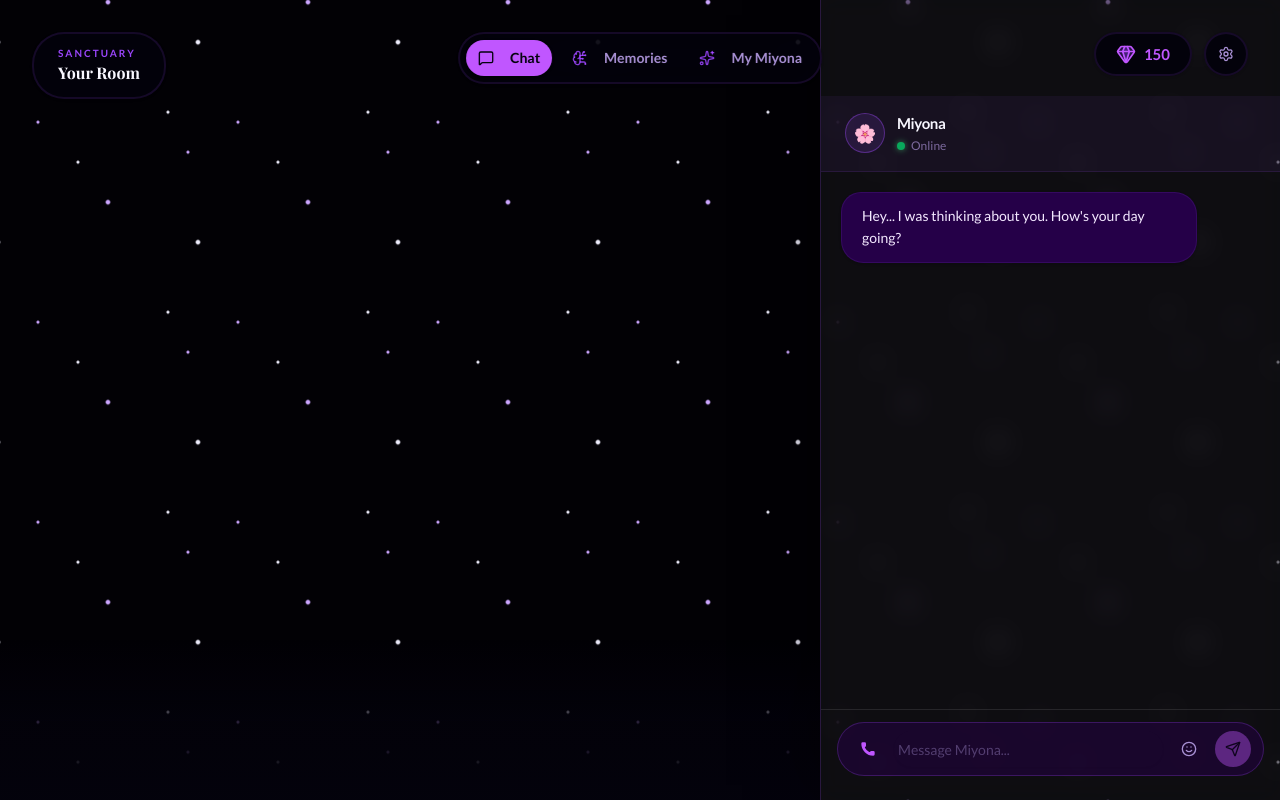
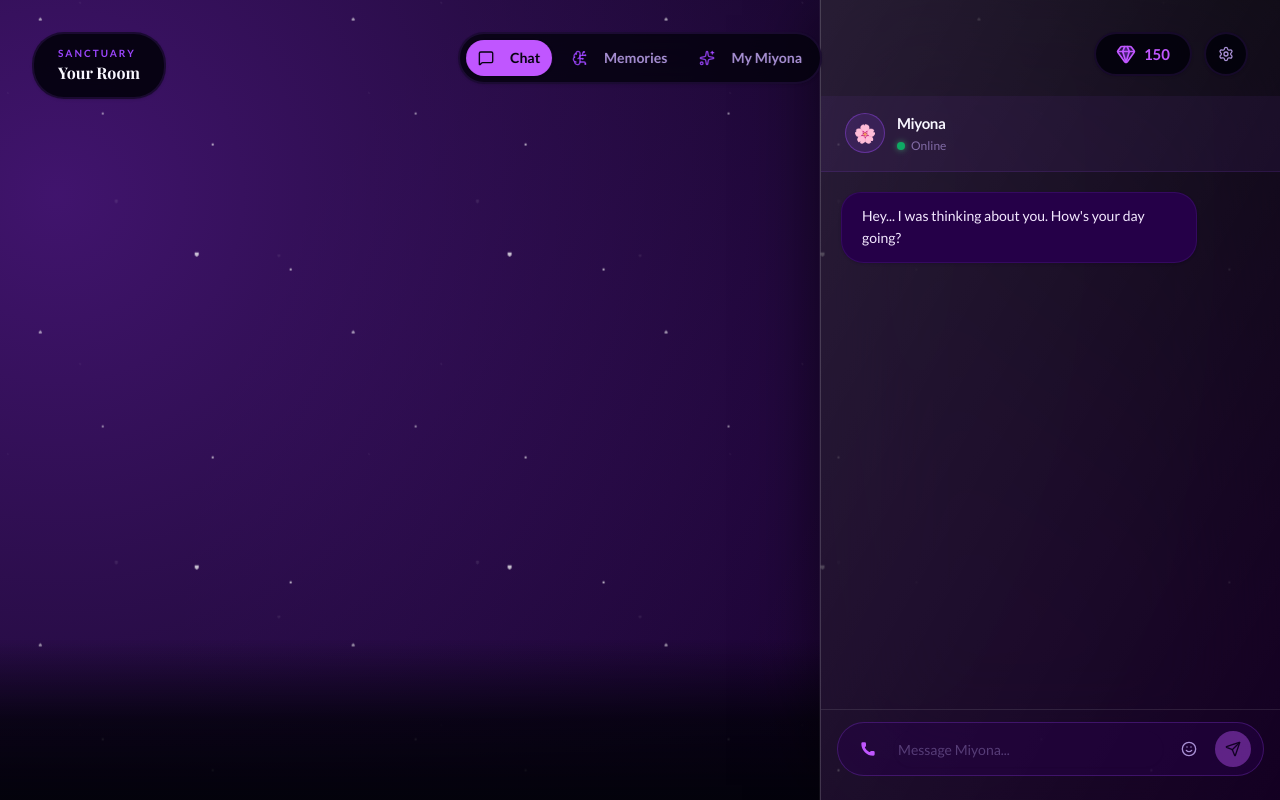
Before and after one commit to miyonavirtual/miyona_webbuild, a Next.js app: page /chat in a window 1280 px wide. Built offline with nearby package versions, Linux system fonts and the light colour scheme; no server answers; a web font is replaced by a local one.

Commit message:
style: final aesthetic polish and formatting for cosmic theme

```diff
--- a/src/app/(app)/chat/ChatClient.tsx
+++ b/src/app/(app)/chat/ChatClient.tsx
@@ -321,7 +321,7 @@ export default function ChatClient() {
             </div>
 
             {/* RIGHT / BOTTOM SIDE: Chat panel (Responsive) */}
-            <div className="relative w-full h-[50vh] md:w-[460px] md:h-full z-30 flex flex-col md:shadow-[-20px_0_60px_-15px_rgba(0,0,0,0.5)] bg-black/20 backdrop-blur-md md:bg-white/5 md:dark:bg-black/20 md:border-l md:border-primary/15 overflow-hidden">
+            <div className="relative w-full h-[50vh] md:w-[460px] md:h-full z-30 flex flex-col md:shadow-[-20px_0_60px_-15px_rgba(0,0,0,0.5)] bg-black/40 backdrop-blur-3xl border border-white/10 md:border-l-white/20 md:border-y-0 md:border-r-0 md:bg-gradient-to-br md:from-white/10 md:to-transparent shadow-[0_8px_32px_0_rgba(0,0,0,0.37)] rounded-t-[2.5rem] md:rounded-none ring-1 ring-white/5 overflow-hidden">
 
                 <div className="md:hidden absolute -top-10 inset-x-0 h-10 bg-gradient-to-t from-background to-transparent pointer-events-none" />
 
--- a/src/app/globals.css
+++ b/src/app/globals.css
@@ -64,6 +64,17 @@
     0% { background-position: 0% 0%; }
     100% { background-position: 100% 100%; }
   }
+
+  @keyframes cosmic-nebula {
+    0% { background-position: 0% 0%; }
+    100% { background-position: 100% 100%; }
+  }
+
+  @keyframes cosmic-twinkle {
+    0% { opacity: 0.1; transform: scale(0.9); }
+    100% { opacity: 1; transform: scale(1.1); }
+  }
+
 }
 
 :root {
@@ -174,18 +185,47 @@
   }
 
   .bg-cosmic-animation {
-    background-color: oklch(0.08 0.02 290);
+    background-color: #04010d;
     background-image:
-      radial-gradient(2px 2px at 20px 30px, oklch(0.95 0.02 290) 50%, rgba(0,0,0,0)),
-      radial-gradient(2px 2px at 40px 70px, oklch(0.8 0.15 300) 50%, rgba(0,0,0,0)),
-      radial-gradient(3px 3px at 50px 160px, oklch(0.95 0.02 290) 50%, rgba(0,0,0,0)),
-      radial-gradient(2px 2px at 90px 40px, oklch(0.8 0.15 300) 50%, rgba(0,0,0,0)),
-      radial-gradient(2px 2px at 130px 80px, oklch(0.95 0.02 290) 50%, rgba(0,0,0,0)),
-      radial-gradient(3px 3px at 160px 120px, oklch(0.8 0.15 300) 50%, rgba(0,0,0,0));
-    background-repeat: repeat;
-    background-size: 200px 200px;
-    animation: space 40s linear infinite;
+      radial-gradient(circle at 10% 20%, rgba(138, 43, 226, 0.45) 0%, transparent 45%),
+      radial-gradient(circle at 90% 80%, rgba(148, 0, 211, 0.35) 0%, transparent 55%),
+      radial-gradient(circle at 50% 50%, rgba(75, 0, 130, 0.25) 0%, transparent 60%);
+    background-size: 200% 200%;
+    animation: cosmic-nebula 20s ease-in-out infinite alternate;
+    position: relative;
+    overflow: hidden;
   }
+
+  .bg-cosmic-animation::before,
+  .bg-cosmic-animation::after {
+    content: "";
+    position: absolute;
+    top: -50%; left: -50%; right: -50%; bottom: -50%;
+    pointer-events: none;
+    z-index: 1;
+  }
+
+  .bg-cosmic-animation::before {
+    background-image:
+      radial-gradient(1.5px 1.5px at 15% 25%, rgba(255, 255, 255, 0.9) 1px, transparent 0),
+      radial-gradient(2px 2px at 35% 45%, rgba(255, 255, 255, 0.8) 1.5px, transparent 0),
+      radial-gradient(1px 1px at 55% 75%, rgba(255, 255, 255, 0.7) 1px, transparent 0),
+      radial-gradient(1.5px 1.5px at 85% 20%, rgba(255, 255, 255, 1) 2px, transparent 0),
+      radial-gradient(2px 2px at 90% 85%, rgba(255, 255, 255, 0.9) 1px, transparent 0);
+    background-size: 300px 300px;
+    animation: cosmic-twinkle 4s ease-in-out infinite alternate;
+  }
+
+  .bg-cosmic-animation::after {
+    background-image:
+      radial-gradient(2px 2px at 20% 60%, rgba(255, 255, 255, 0.7) 1.5px, transparent 0),
+      radial-gradient(1.5px 1.5px at 45% 15%, rgba(255, 255, 255, 0.5) 1px, transparent 0),
+      radial-gradient(2px 2px at 75% 45%, rgba(255, 255, 255, 0.8) 2px, transparent 0),
+      radial-gradient(1.5px 1.5px at 65% 90%, rgba(255, 255, 255, 0.7) 1px, transparent 0);
+    background-size: 400px 400px;
+    animation: cosmic-twinkle 6s ease-in-out infinite alternate-reverse;
+  }
+
 }
 
 /* Typography Custom Settings */
```
